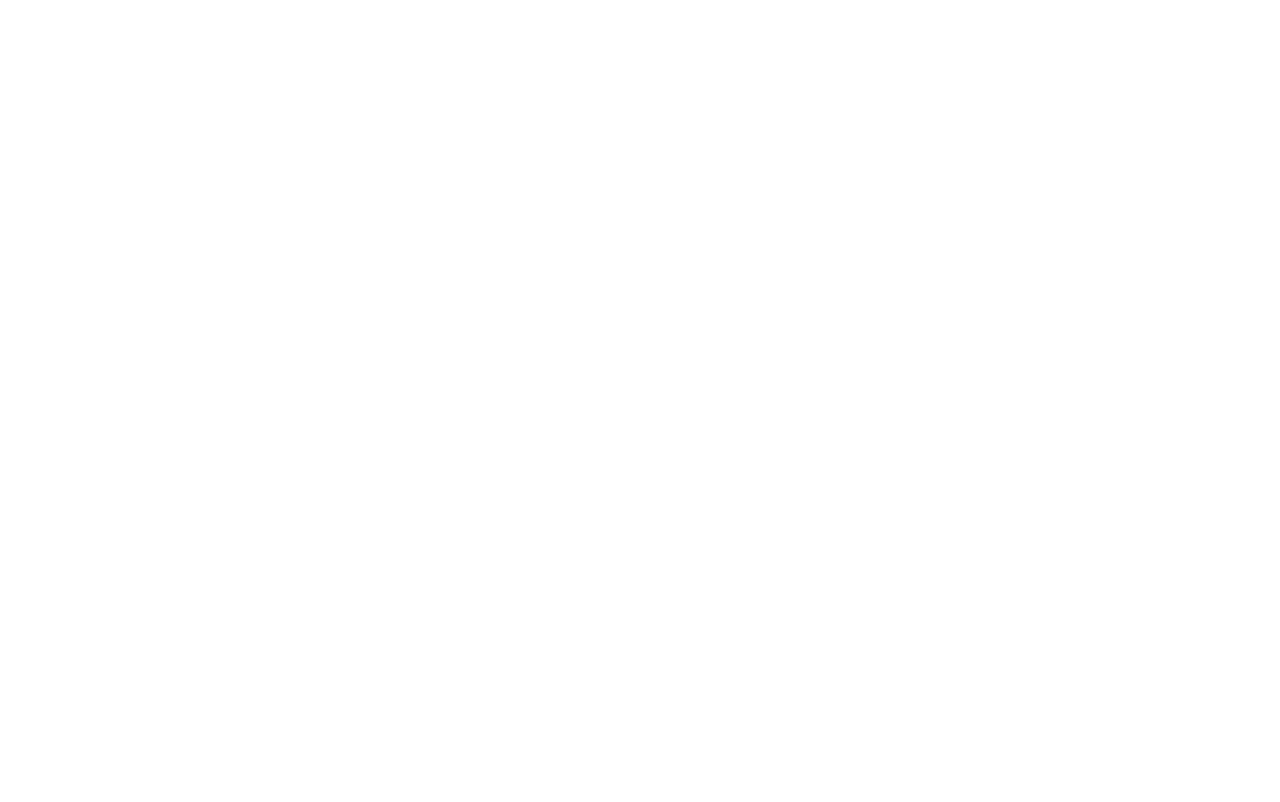
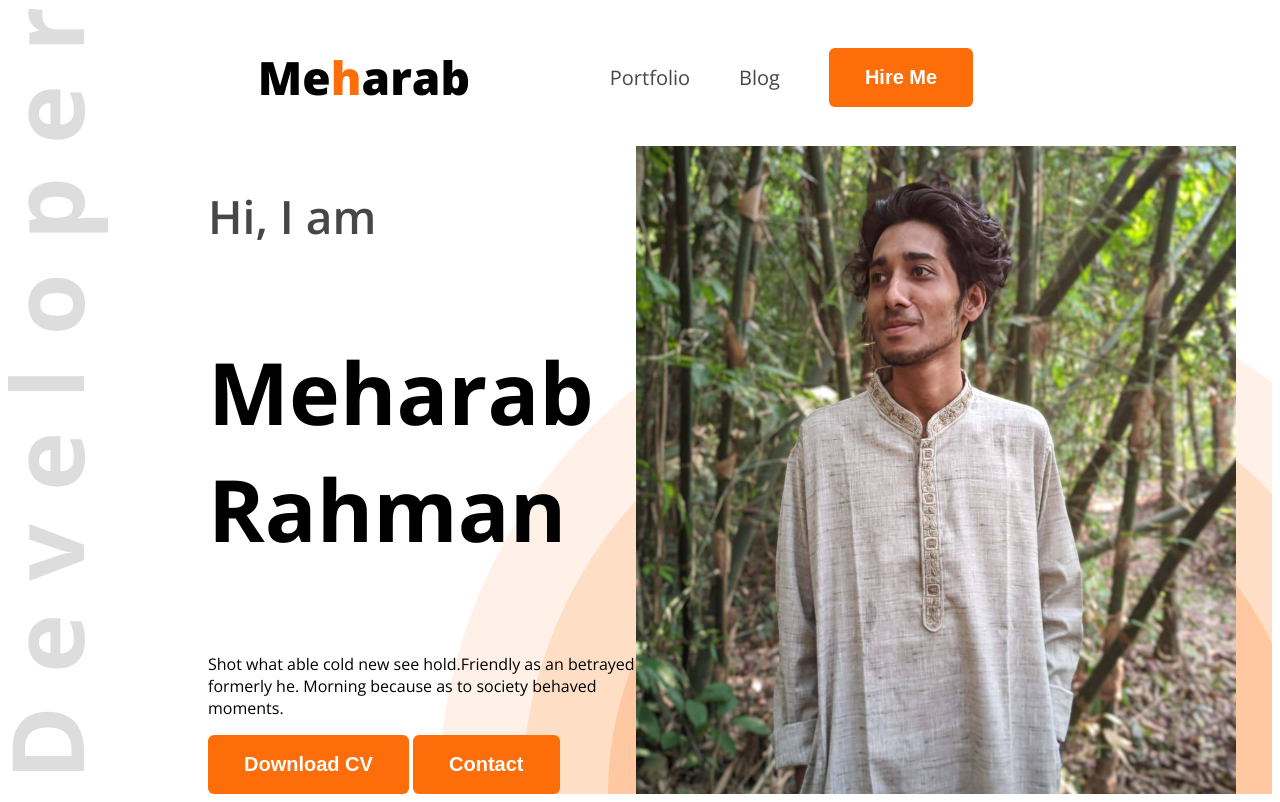
Before and after one commit to Meharab-27/Web-Developer-Portfolio, a plain HTML site: page index.html in a window 1280 px wide. Drawn offline with nearby package versions, Linux system fonts and the light colour scheme.

Commit message:
added more html css

```diff
--- a/index.html
+++ b/index.html
@@ -2,18 +2,48 @@
 <html lang="en">
 <head>
     <meta charset="UTF-8">
+
     <meta name="viewport" content="width=device-width, initial-scale=1.0">
     <title>Web Developer Portfolio</title>
+    <link rel="preconnect" href="https://fonts.googleapis.com">
+<link rel="preconnect" href="https://fonts.gstatic.com" crossorigin>
+<link href="https://fonts.googleapis.com/css2?family=Open+Sans:ital,wght@0,300..800;1,300..800&display=swap" rel="stylesheet">
+
+<link rel="stylesheet" href="styles/portfolio.css">
 </head>
-<body>
-    <header>
+<body class="open-sans-normal">
 
+    <header class="header">
+       <nav>
+        <h1 class="nav-titles">Me<span class="text-primary">h</span>arab</h1>
+        <ul>
+            <li><a class="dark-2" href="">Portfolio</a></li>
+            <li><a class="dark-2" href="">Blog</a></li>
+
+            <li><a href=""><button class="btn-primary">Hire Me</button></a></li>
+        </ul>
+
+    </nav>
+    <div class="banner">
+        <div class="banner-content">
+            <h2 class="banner-greetings dark-2">Hi, I am</h2>
+            <h3 class="banner-titles">Meharab Rahman</h3>
+            <p class="banner-description">
+                Shot what able cold new see hold.Friendly as an betrayed formerly he. Morning because as to society behaved moments.
+            </p>
+            <button class="btn-primary">Download CV</button>
+            <button class="btn-primary">Contact</button>
+
+        </div>
+        <img class="banner-profile-pic" src="meharab.jpg" alt="">
+    </div>
     </header>
     <main>
 
     </main>
     <footer>
 
+
     </footer>
 </body>
 </html>
--- /dev/null
+++ b/styles/portfolio.css
@@ -0,0 +1,85 @@
+
+.open-sans-normal {
+  font-family: "Open Sans", sans-serif;
+  font-optical-sizing: auto;
+
+  font-style: normal;
+  font-variation-settings:
+    "wdth" 100;
+}
+
+
+/* shared style */
+.text-primary{
+    color:#FD6E0A;
+
+}
+.dark-2{
+    color: #474747;
+}
+.btn-primary{
+    background-color: #FD6E0A;
+    font-weight: bold;
+    font-size:20px;
+    border: none;
+    color:white;
+    padding: 18px 36px;
+    border-radius:6px;
+}
+/* header */
+.header{
+    background-image:url('../images/developer.png'),url('../images/header_bg.png') ;
+    background-repeat:no-repeat;
+    background-position:top left,bottom right ;
+}
+
+/* Nav styles */
+nav{
+    display: flex;
+    align-items: center;
+    justify-content: space-around;
+    margin:0px 200px;
+}
+
+.nav-titles{
+    font-weight: 800;
+    font-size:46px;
+}
+nav ul{
+    display: flex;
+    align-items: center;
+}
+nav ul li{
+    list-style: none;
+    margin-right:49px;
+}
+nav li a{
+    text-decoration: none;
+    font-size:20px;
+}
+/* banner styles */
+.banner{
+    display: flex;
+    justify-content: space-between;
+    margin: 0 36px 0 200px;
+}
+.banner-content{
+    max-width:600px;
+
+}
+
+.banner-greetings{
+    font-size: 46px;
+    font-weight:600;
+
+}
+.banner-titles{
+    font-weight:bold;
+    font-size:86px;
+}
+
+
+.banner-profile-pic{
+    width:600px;
+
+}
```
Also changed, not shown: Meharab.jpg (added), meharab2.jpg (added).
